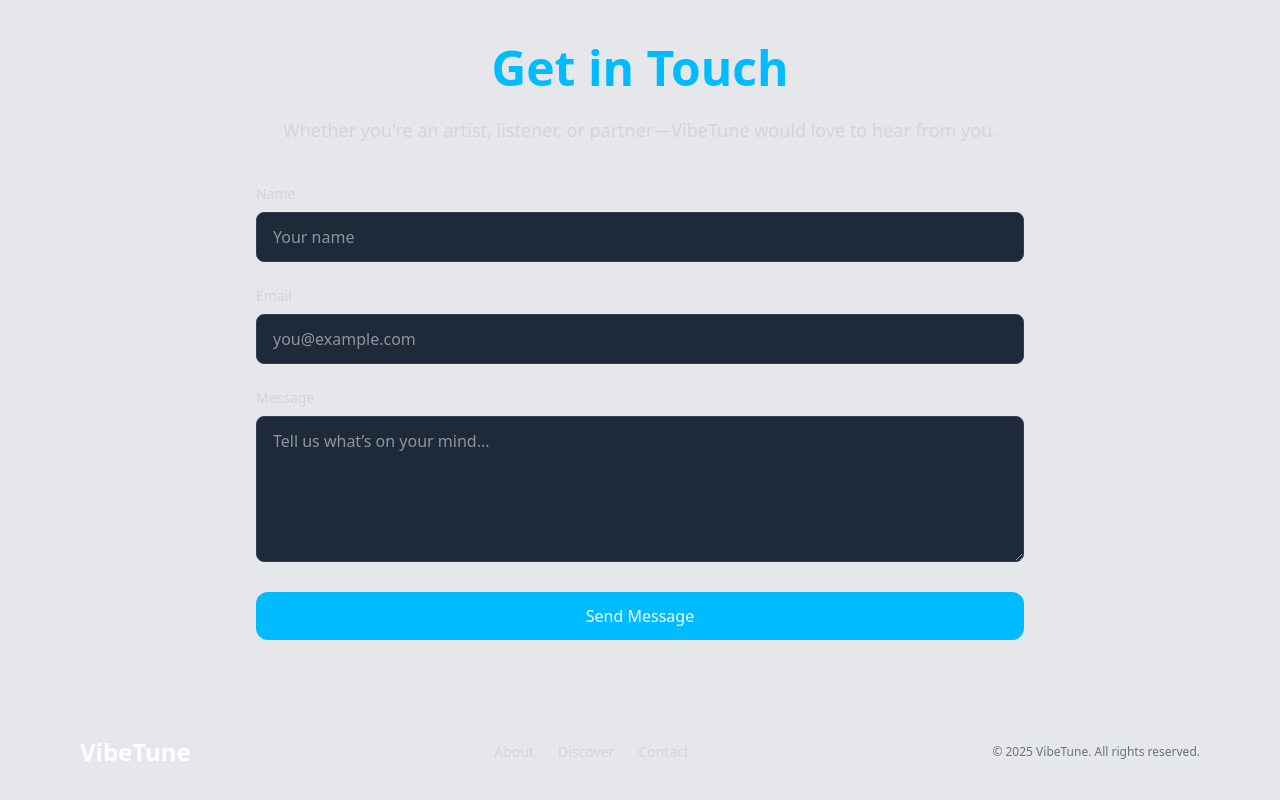
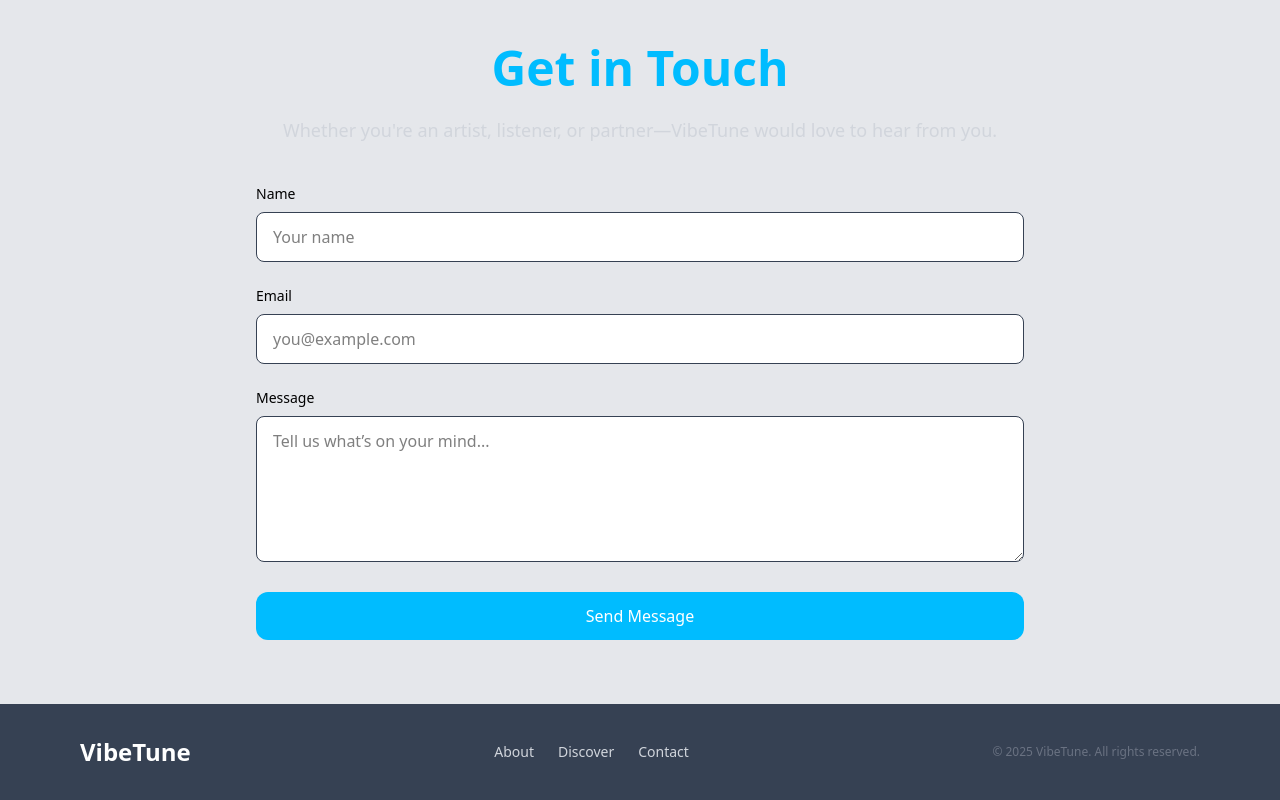
Before and after one commit to Viktor-Kode/VibeTune, a React (Vite) app: page / in a window 1280 px wide. Shown: the part 2728-3528 px from the top of the page. Built offline with nearby package versions, Linux system fonts and the light colour scheme.

Commit message:
'reUpdate'

```diff
--- a/src/component/Contact.jsx
+++ b/src/component/Contact.jsx
@@ -35,34 +35,34 @@ const Contact = () => {
 
         <form ref={form} onSubmit={sendEmail} className="space-y-6 text-left">
           <div>
-            <label className="block mb-2 text-sm font-medium text-gray-300">Name</label>
+            <label className="block mb-2 text-sm font-medium text-black">Name</label>
             <input
               type="text"
               name="user_name"
               required
-              className="w-full px-4 py-3 rounded-lg bg-gray-800 text-white border border-gray-700 focus:outline-none focus:ring-2 focus:ring-sky-400"
+              className="w-full px-4 py-3 rounded-lg bg-white text-black border border-gray-700 focus:outline-none focus:ring-2 focus:ring-sky-400"
               placeholder="Your name"
             />
           </div>
 
           <div>
-            <label className="block mb-2 text-sm font-medium text-gray-300">Email</label>
+            <label className="block mb-2 text-sm font-medium text-black">Email</label>
             <input
               type="email"
               name="user_email"
               required
-              className="w-full px-4 py-3 rounded-lg bg-gray-800 text-white border border-gray-700 focus:outline-none focus:ring-2 focus:ring-sky-400"
+              className="w-full px-4 py-3 rounded-lg bg-white text-black border border-gray-700 focus:outline-none focus:ring-2 focus:ring-sky-400"
               placeholder="you@example.com"
             />
           </div>
 
           <div>
-            <label className="block mb-2 text-sm font-medium text-gray-300">Message</label>
+            <label className="block mb-2 text-sm font-medium text-black">Message</label>
             <textarea
               name="message"
               rows="5"
               required
-              className="w-full px-4 py-3 rounded-lg bg-gray-800 text-white border border-gray-700 focus:outline-none focus:ring-2 focus:ring-sky-400"
+              className="w-full px-4 py-3 rounded-lg bg-white text-black border border-gray-700 focus:outline-none focus:ring-2 focus:ring-sky-400"
               placeholder="Tell us what’s on your mind..."
             ></textarea>
           </div>
--- a/src/component/footer.jsx
+++ b/src/component/footer.jsx
@@ -2,7 +2,7 @@ import React from 'react';
 
 const Footer = () => {
   return (
-    <footer className="bg-gray-200 text-gray-300 py-8 px-6 md:px-20">
+    <footer className="bg-gray-700 text-gray-300 py-8 px-6 md:px-20">
       <div className="max-w-6xl mx-auto flex flex-col md:flex-row justify-between items-center text-center md:text-left gap-4">
         {/* Logo or Brand */}
         <h1 className="text-2xl font-bold text-white">VibeTune</h1>
```
